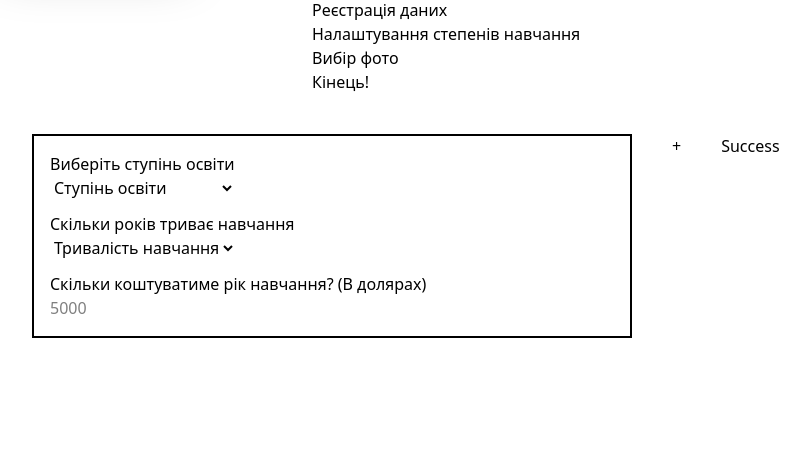
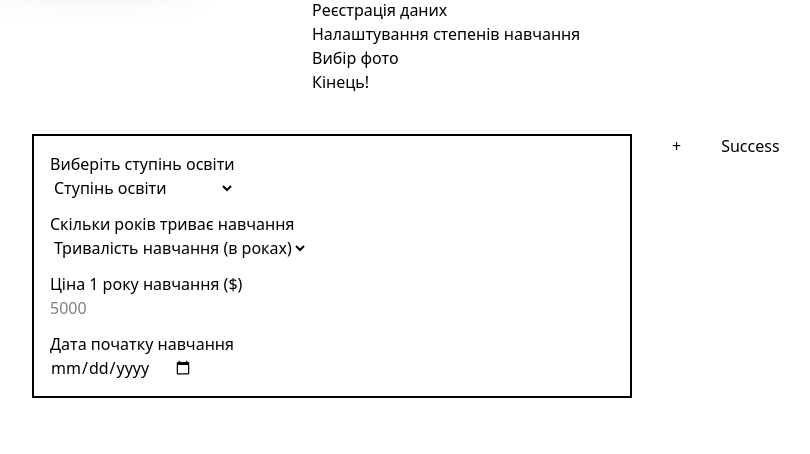
Before and after one commit to heetaru/MARCI, a Django app: page /faculty-registration/degree/ in a window 1280 px wide. Shown: the part 358-812 px from the top of the page, without its empty margins (8-818 px from the left). Before the commit the page ends 696 px from the top, so only its background shows below. Run offline with Django 5.2, Linux system fonts and the light colour scheme; some libraries are stand-ins or nearby versions.

Commit message:
delete button search, add start_semester input

```diff
--- a/application/universities/models.py
+++ b/application/universities/models.py
@@ -1,5 +1,5 @@
 from django.db import models
-
+import datetime
 class Faculty(models.Model):
     university_name = models.TextField("Назва університету")
     faculty_name = models.TextField("Назва факультету")
@@ -27,8 +27,9 @@ class Degree(models.Model):
 
     faculty = models.ForeignKey(Faculty, related_name="degrees", on_delete=models.CASCADE)
     type = models.IntegerField("Айді ступеня освіти", choices=TYPE_CHOICES)
-    duration = models.IntegerField("Тривалість навчання")
+    duration = models.FloatField("Тривалість навчання")
     cost = models.FloatField("Ціна", default=0)
+    semester_start = models.DateField("Дата початку семестру", default=datetime.date.today())
 
 class Image(models.Model):
     faculty = models.ForeignKey(Faculty, related_name="images", on_delete=models.CASCADE)
--- a/application/universities/templates/universities/faculty_list.html
+++ b/application/universities/templates/universities/faculty_list.html
@@ -14,7 +14,6 @@
                     <div class="collapse-content text-sm filter-checkbox">{{ field }}</div>
                 </div>
               {% endfor %}
-            <button type="submit" class="btn">Пошук</button>
             {% if request.GET %}
                 <a href="{% url 'list' %}" class="btn">Скинути фільтри</a>
             {% endif %}
--- a/application/universities/templates/universities/faculty_registration_degree.html
+++ b/application/universities/templates/universities/faculty_registration_degree.html
@@ -30,17 +30,27 @@
                         <fieldset class="fieldset">
                           <legend class="fieldset-legend text-base-content/40">Скільки років триває навчання</legend>
                           <select name="degree_duration" class="select">
-                              <option disabled selected>Тривалість навчання</option>
+                              <option disabled selected>Тривалість навчання (в роках)</option>
                               <option>1</option>
+                              <option>1.5</option>
                               <option>2</option>
+                              <option>2.5</option>
                               <option>3</option>
+                              <option>3.5</option>
                               <option>4</option>
+                              <option>4.5</option>
                               <option>5</option>
+                              <option>5.5</option>
+                              <option>6</option>
                           </select>
                         </fieldset>
                         <fieldset class="fieldset">
-                          <legend class="fieldset-legend text-base-content/40">Скільки коштуватиме рік навчання? (В долярах)</legend>
+                          <legend class="fieldset-legend text-base-content/40">Ціна 1 року навчання ($)</legend>
                           <input name="degree_cost" type="text" placeholder="5000" class="input" />
+                        </fieldset>
+                        <fieldset class="fieldset">
+                          <legend class="fieldset-legend text-base-content/40">Дата початку навчання</legend>
+                            <input name="semester_start" type="date" class="input" />
                         </fieldset>
                     </div>
                 </div>
--- a/application/universities/views.py
+++ b/application/universities/views.py
@@ -61,9 +61,10 @@ def faculty_registration_degree(request):
                 faculty=faculty,
                 type=values[0],
                 duration=values[1],
-                cost=values[2]
+                cost=values[2],
+                semester_start=values[3]
             )
-            values = values[3:]
+            values = values[4:]
 
         return redirect("faculty-registration-images")
     return render(request, 'universities/faculty_registration_degree.html', {'faculty_registration_degree': faculty_registration_degree})
```
Also changed, not shown: application/universities/templates/universities/faculty.html (+6 -7 lines), application/universities/migrations/0001_initial.py (added), application/universities/migrations/0002_rename_fakulty_name_faculty_faculty_name.py (added), application/universities/migrations/0003_alter_degree_cost_alter_image_image.py (added), application/universities/migrations/0004_degree_semester_start_alter_faculty_faculty_name_and_more.py (added), application/universities/migrations/0005_alter_degree_duration.py (added).
